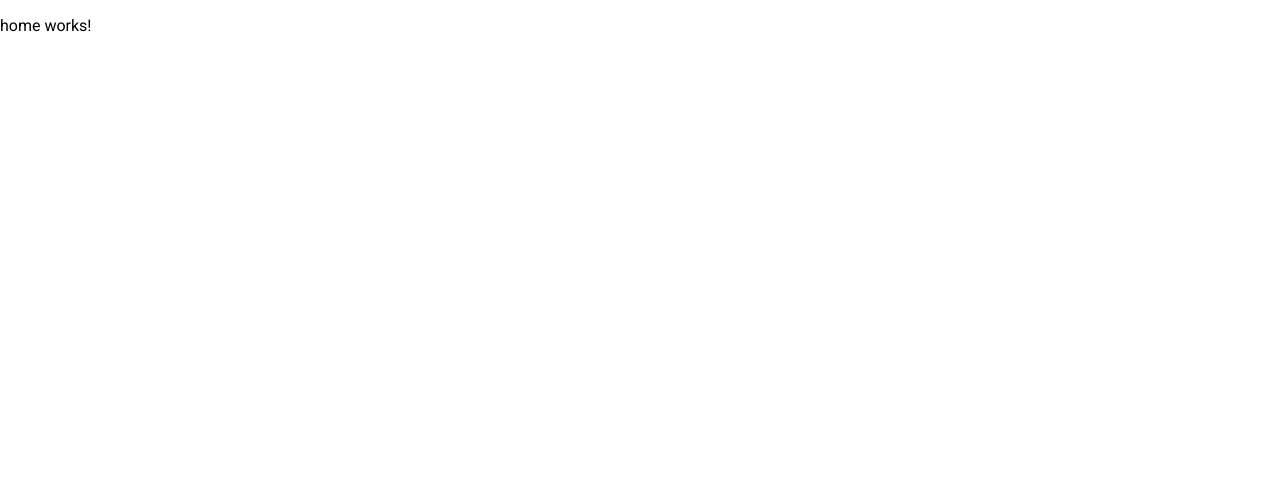
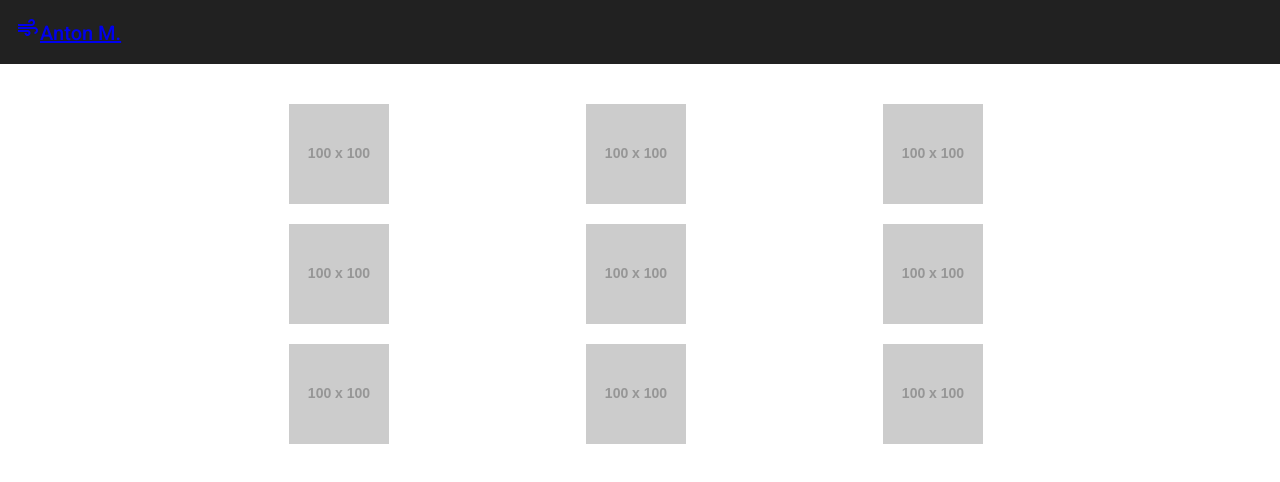
Before and after one commit to antmihlin/giphy-angular-app, an Angular app: page / in a window 1280 px wide. Shown: the top 482 px of the page. Built offline with nearby package versions, Linux system fonts and the light colour scheme.

Commit message:
feat(home): set layout

```diff
--- a/src/app/containers/default-container/default-container/default-container.component.html
+++ b/src/app/containers/default-container/default-container/default-container.component.html
@@ -1 +1,12 @@
-<p>default-container works!</p>
+<mat-toolbar>
+  <a href="/">
+    <mat-icon>air</mat-icon>
+    <span>Anton M.</span>
+  </a>
+</mat-toolbar>
+
+<div class="page-container" fxLayout="row" fxLayoutAlign="center">
+  <div class="page-content">
+    <ng-content></ng-content>
+  </div>
+</div>
--- a/src/app/features/home/home/home.component.html
+++ b/src/app/features/home/home/home.component.html
@@ -1 +1,14 @@
-<p>home works!</p>
+<app-default-container>
+  <div class="image-list" fxLayout="row wrap">
+    <div
+      fxFlex="33"
+      fxLayout="row"
+      fxLayoutAlign="center"
+      fxLayoutGap="10px"
+      class="image-list__item"
+      *ngFor="let image of images"
+    >
+      <img src="https://via.placeholder.com/100x100.png" />
+    </div>
+  </div>
+</app-default-container>
--- a/src/app/features/home/home/home.component.scss
+++ b/src/app/features/home/home/home.component.scss
@@ -0,0 +1,5 @@
+.image-list {
+  &__item {
+    padding: 10px 0;
+  }
+}
--- a/src/app/features/home/home/home.component.ts
+++ b/src/app/features/home/home/home.component.ts
@@ -5,4 +5,16 @@ import { Component } from '@angular/core';
   templateUrl: './home.component.html',
   styleUrls: ['./home.component.scss'],
 })
-export class HomeComponent {}
+export class HomeComponent {
+  images = [
+    { title: 'Test', url: 'fvdfvdf' },
+    { title: 'Test', url: 'fvdfvdf' },
+    { title: 'Test', url: 'fvdfvdf' },
+    { title: 'Test', url: 'fvdfvdf' },
+    { title: 'Test', url: 'fvdfvdf' },
+    { title: 'Test', url: 'fvdfvdf' },
+    { title: 'Test', url: 'fvdfvdf' },
+    { title: 'Test', url: 'fvdfvdf' },
+    { title: 'Test', url: 'fvdfvdf' },
+  ];
+}
--- a/src/styles.scss
+++ b/src/styles.scss
@@ -1,6 +1,17 @@
 /* You can add global styles to this file, and also import other style files */
 
-@import '../node_modules/@mdi/font/scss/materialdesignicons';
+@import "../node_modules/@mdi/font/scss/materialdesignicons";
 
-html, body { height: 100%; }
-body { margin: 0; font-family: Roboto, "Helvetica Neue", sans-serif; }
+html,
+body {
+  height: 100%;
+}
+body {
+  margin: 0;
+  font-family: Roboto, "Helvetica Neue", sans-serif;
+}
+
+.page-content {
+  max-width: 1000px;
+  margin: 30px 0;
+}
```
Also changed, not shown: .eslintrc.json.
